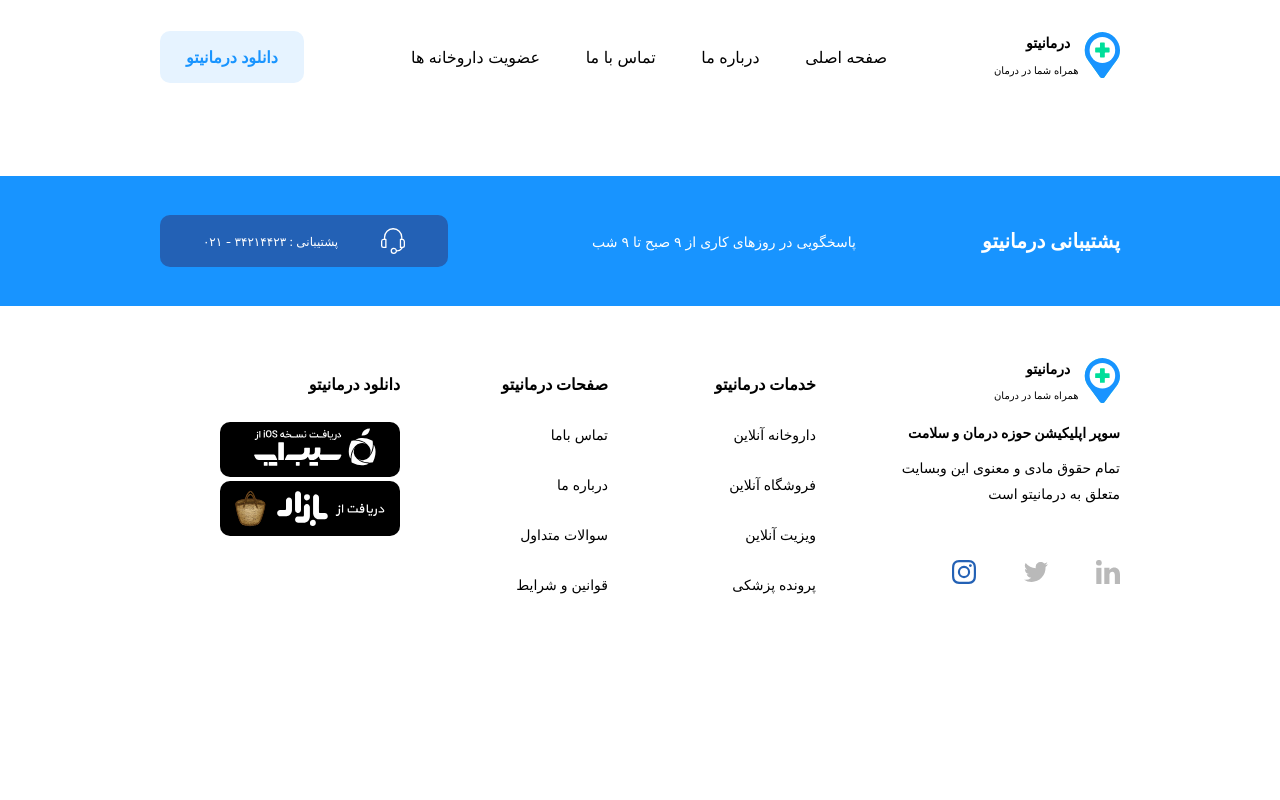
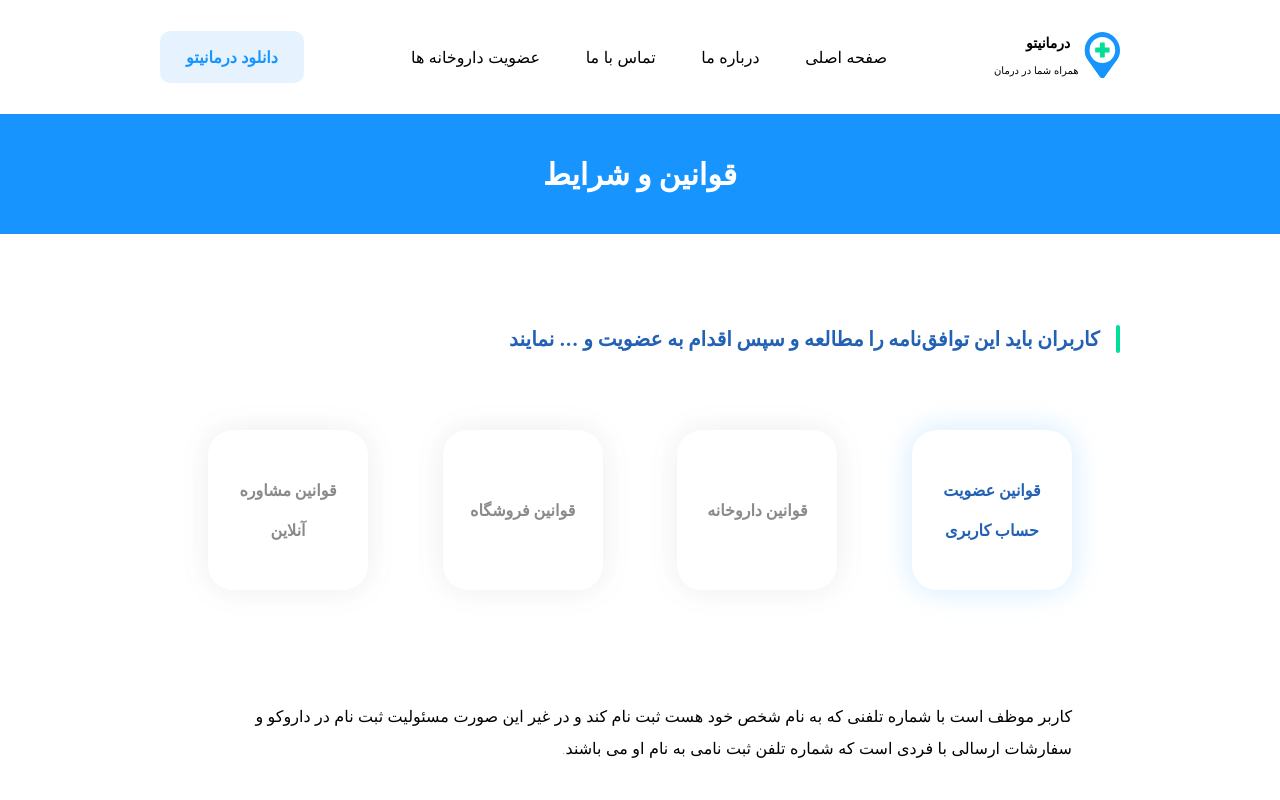
Before and after one commit to amirhghorbani/darmanito-app, a React (Create React App) app: page /terms_page in a window 1280 px wide. Shown: the top 800 px of the page. Built offline with nearby package versions, Linux system fonts and the light colour scheme.

Commit message:
complete terms-page and make it 100% responsive

```diff
--- a/src/components/Common/Footer/Footer.js
+++ b/src/components/Common/Footer/Footer.js
@@ -45,7 +45,7 @@
                     <li><a href='#'>تماس باما</a></li>
                     <li><a href='#'>درباره ما</a></li>
                     <li><Link to='/faq_page'>سوالات متداول</Link></li>
-                    <li><a href='#'>قوانین و شرایط</a></li>
+                    <li><Link to='/terms_page'>قوانین و شرایط</Link></li>
                 </ul>
             </div>
 
--- a/src/components/Common/Header/Header.js
+++ b/src/components/Common/Header/Header.js
@@ -30,7 +30,7 @@
           <Link to="/faq_page">سوالات متداول</Link>
         </li>
         <li>
-          <Link to="">قوانین و شرایط</Link>
+          <Link to="/terms_page">قوانین و شرایط</Link>
         </li>
       </ul>
     </div>
--- /dev/null
+++ b/src/components/TermsComps/Sec1/Sec1.js
@@ -0,0 +1,36 @@
+import React from 'react'
+import styles from './Sec1.module.scss';
+
+function Sec1() {
+    return (
+        <div className={styles.sec1}>
+            <h5>کاربران باید این توافق‌نامه را مطالعه و سپس اقدام به عضویت و ... نمایند</h5>
+            <div className={styles.boxes}>
+                <div className={styles.box}>
+                    <h4>
+                    قوانین عضویت
+                    حساب کاربری
+                    </h4>
+                </div>
+                <div className={`${styles.box} ${styles.deactive}`}>
+                    <h4>
+                    قوانین داروخانه
+                    </h4>
+                </div>
+                <div className={`${styles.box} ${styles.deactive}`}>
+                    <h4>
+                    قوانین فروشگاه
+                    </h4>
+                </div>
+                <div className={`${styles.box} ${styles.deactive}`}>
+                    <h4>
+                    قوانین
+                    مشاوره آنلاین
+                    </h4>
+                </div>
+            </div>
+        </div>
+    )
+}
+
+export default Sec1
--- /dev/null
+++ b/src/components/TermsComps/Sec1/Sec1.module.scss
@@ -0,0 +1,150 @@
+@import '../../../assets/sass/styles';
+
+@media screen and (min-width : 320px) {
+    .sec1 {
+        width: 80%;
+        margin: 91px auto 0 auto;
+
+        h5 {
+            @include pText(14px, bold, 1.8rem);
+            color: $epiblueColor;
+
+            &::before {
+                @include beforeText;
+            }
+        }
+
+        .boxes {
+            width: 180%;
+            @include flex(row, space-between, unset);
+
+            .box {
+                margin: 43px 0 70px 0;
+                width: 23%;
+                max-width: 120px;
+                height: 120px;
+                max-height: 120px;
+                border-radius: 25px;
+                box-shadow: $boxShadow;
+                cursor: pointer;
+                @include flex(unset, center, center);
+                h4 {
+                    @include pText(14px, bold, 1.5rem);
+                    color: $epiblueColor;
+                    width: 70%;
+                    margin: 0 auto;
+                    text-align:center;
+                }
+            }
+            .deactive {
+                filter: grayscale(100%);
+                opacity: .7;
+
+                &:hover {
+                    filter: grayscale(0);
+                    opacity: 1;
+                }
+            }
+        }
+    }
+}
+
+@media screen and (min-width : 650px) {
+    .sec1 {
+        width: 80%;
+        margin: 91px auto 0 auto;
+
+        h5 {
+            @include pText(14px, bold, 1.8rem);
+            color: $epiblueColor;
+
+            &::before {
+                @include beforeText;
+            }
+        }
+
+        .boxes {
+            width: 100%;
+            @include flex(row, space-between, unset);
+
+            .box {
+                margin: 43px 0 70px 0;
+                width: 23%;
+                max-width: 120px;
+                height: 120px;
+                max-height: 120px;
+                border-radius: 25px;
+                box-shadow: $boxShadow;
+                cursor: pointer;
+                @include flex(unset, center, center);
+                h4 {
+                    @include pText(14px, bold, 1.5rem);
+                    color: $epiblueColor;
+                    width: 70%;
+                    margin: 0 auto;
+                    text-align:center;
+                }
+            }
+            .deactive {
+                filter: grayscale(100%);
+                opacity: .7;
+
+                &:hover {
+                    filter: grayscale(0);
+                    opacity: 1;
+                }
+            }
+        }
+    }
+}
+
+
+@media screen and (min-width : 1024px) {
+    .sec1 {
+        width: 75%;
+        margin: 91px auto 0 auto;
+
+        h5 {
+            @include pText(20px, bold, 1.8rem);
+            color: $epiblueColor;
+
+            &::before {
+                @include beforeText;
+            }
+        }
+
+        .boxes {
+            width: 90%;
+            margin: 0 auto;
+            @include flex(row, space-between, unset);
+
+            .box {
+                margin: 43px 0 70px 0;
+                width: 20%;
+                max-width: 160px;
+                height: 160px;
+                max-height: 160px;
+                border-radius: 25px;
+                box-shadow: $boxShadow;
+                cursor: pointer;
+                @include flex(unset, center, center);
+                h4 {
+                    @include pText(16px, bold, 2.5rem);
+                    color: $epiblueColor;
+                    width: 70%;
+                    margin: 0 auto;
+                    text-align:center;
+                }
+            }
+            .deactive {
+                filter: grayscale(100%);
+                opacity: .7;
+
+                &:hover {
+                    filter: grayscale(0);
+                    opacity: 1;
+                }
+            }
+        }
+    }
+}
--- /dev/null
+++ b/src/components/TermsComps/Sec2/Sec2.js
@@ -0,0 +1,35 @@
+import React from 'react'
+import styles from './Sec2.module.scss';
+
+function Sec2() {
+    return (
+        <div className={styles.sec2}>
+            <div className={styles.container}>
+                <div className={styles.content}>
+                    <p>کاربر موظف است با شماره تلفنی که به نام شخص خود هست ثبت نام کند و در غیر این صورت مسئولیت ثبت نام در داروکو و سفارشات ارسالی با فردی است که شماره تلفن ثبت نامی به نام او می باشند.
+                    </p>
+                </div>
+                <div className={styles.content}>
+                    <p>کاربران حق ندارند به سایر اشخاص حقیقی و حقوقی اجازه استفاده از حساب کاربری خود را بدهند در غیر این صورت مسئولیت تمامی امور بر عهده شخص صاحب حساب و در نتیجه شخصی است که شماره تلفن ثبت نامی به نام او می باشد.
+                    </p>
+                </div>
+                <div className={styles.content}>
+                    <p>در صورتی که هنگام تحویل دادن سفارش به کاربر، فاکتور مهر شده ی داروخانه همراه با سفارش کاربر نباشد، کاربر باید از گرفتن سفارش خودداری نموده و پیک داروخانه موظف است سفارش را برگردانده و مجددا همراه با فاکتور داروخانه به دست کاربر برساند.
+                    </p>
+                </div>
+                <div className={styles.content}>
+                    <p>کاربران هنگام ثبت سفارش باید اطلاعات دقیق و درست از محل سکونت خود و توضیحات مورد نظر و کامل برای ویژگی های سفارش بنویسند.
+                    </p>
+                </div>
+
+
+
+
+
+
+            </div>
+        </div>
+    )
+}
+
+export default Sec2
--- /dev/null
+++ b/src/components/TermsComps/Sec2/Sec2.module.scss
@@ -0,0 +1,46 @@
+@import '../../../assets/sass/styles';
+
+@media screen and (min-width : 320px) {
+    .sec2 {
+        width: 80%;
+        margin: 0 auto;
+
+        .container {
+            width: 90%;
+            margin: 0 auto;
+
+            .content {
+                width: 100%;
+                margin: 40px 0;
+
+                p {
+                    @include pText(14px, lighter, 2rem);
+                }
+            }
+
+        }
+    }
+}
+
+
+@media screen and (min-width : 1024px) {
+        .sec2 {
+            width: 75%;
+            margin: 0 auto;
+
+            .container {
+                width: 90%;
+                margin: 0 auto;
+
+                .content {
+                    width: 100%;
+                    margin: 40px 0;
+
+                    p {
+                        @include pText(16px, lighter, 2rem);
+                    }
+                }
+
+            }
+        }
+}
--- /dev/null
+++ b/src/components/TermsComps/TermsComps.js
@@ -0,0 +1,16 @@
+import React, { Fragment } from 'react'
+import PageHeader from '../Common/PageHeader/PageHeader'
+import Sec1 from './Sec1/Sec1'
+import Sec2 from './Sec2/Sec2'
+
+function TermsComps() {
+    return (
+        <Fragment>
+            <PageHeader text='قوانین و شرایط' />
+            <Sec1 />
+            <Sec2 />
+        </Fragment>
+    )
+}
+
+export default TermsComps
--- a/src/pages/MainLanding.js
+++ b/src/pages/MainLanding.js
@@ -5,6 +5,7 @@
 
 import {Switch, Route} from 'react-router-dom'
 import FaqPage from "./FaqPage";
+import TermsPage from "./TermsPage";
 
 
 
@@ -18,6 +19,7 @@
           <Route exact path='/darmanito-app' component={MainPageComps} />
           <Route path='/register_pharmacy' component={PharMemShipPage} />
           <Route path='/faq_page' component={FaqPage} />
+          <Route path='/terms_page' component={TermsPage} />
         </Switch>
       </MainLayout>
     </div>
--- /dev/null
+++ b/src/pages/TermsPage.js
@@ -0,0 +1,12 @@
+import React, {Fragment} from 'react';
+import TermsComps from '../components/TermsComps/TermsComps';
+
+function TermsPage() {
+    return (
+        <Fragment>
+            <TermsComps />
+        </Fragment>
+    )
+}
+
+export default TermsPage
```
